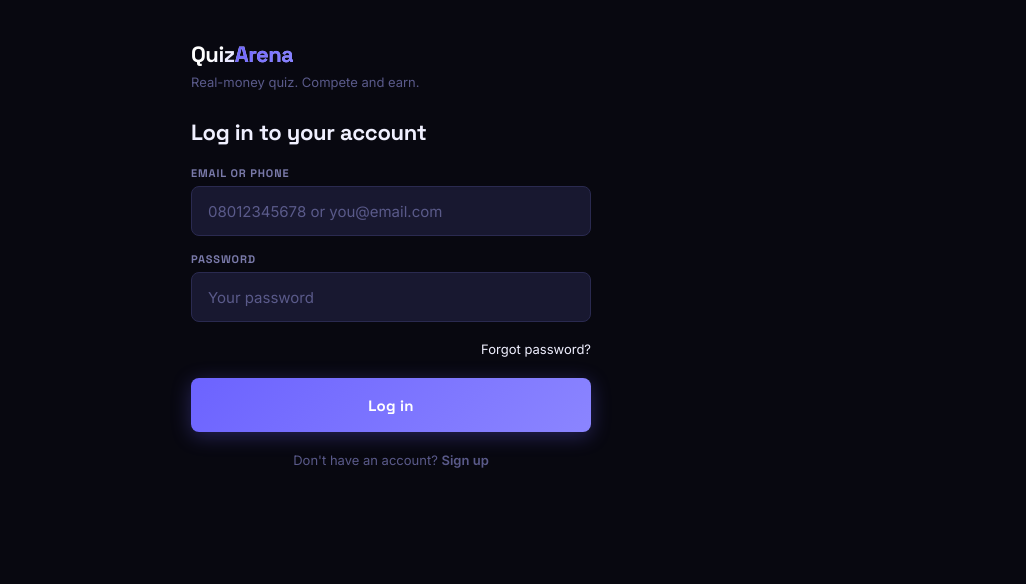
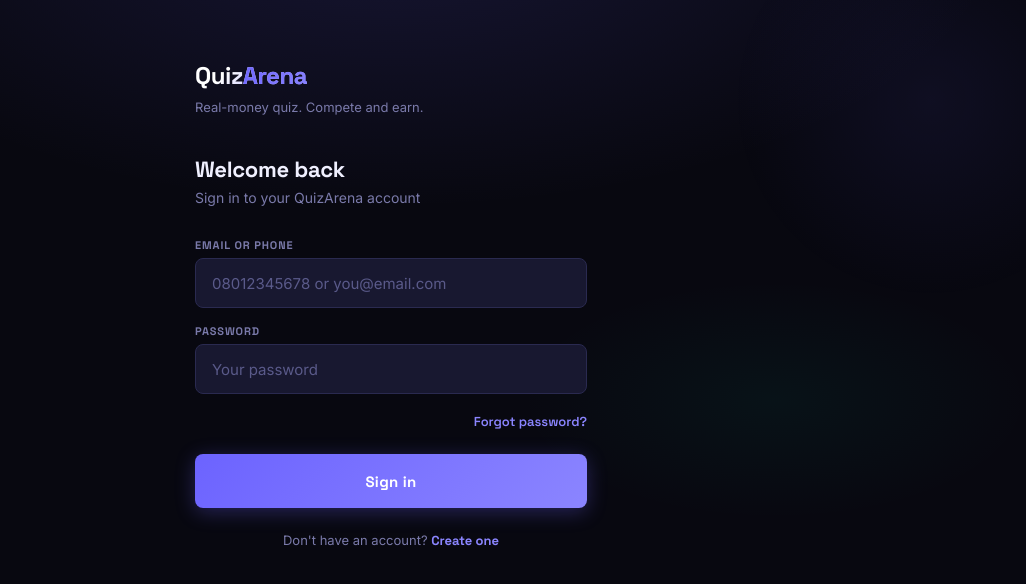
Before and after one commit to hellomeshcodeagency-dotcom/quizarena-frontend, a React (Vite) app: page /login in a window 1280 px wide. Shown: the top 584 px of the page, without its empty margins (249-1275 px from the left). Built offline with nearby package versions, Linux system fonts and the light colour scheme; no server answers.

Commit message:
Update Login.jsx

```diff
--- a/src/pages/Login.jsx
+++ b/src/pages/Login.jsx
@@ -1,16 +1,15 @@
-// LOGIN PAGE
 import { useState } from 'react'
 import { Link, useNavigate } from 'react-router-dom'
 import toast from 'react-hot-toast'
 import useAuthStore from '../context/authStore'
 import { Button, Input, Brand } from '../components/ui'
 
-export function Login() {
-  const login = useAuthStore(s => s.login)
+export default function Login() {
+  const login    = useAuthStore(s => s.login)
   const navigate = useNavigate()
-  const [form, setForm] = useState({ identifier: '', password: '' })
+  const [form,    setForm]    = useState({ identifier: '', password: '' })
   const [loading, setLoading] = useState(false)
-  const [error, setError] = useState('')
+  const [error,   setError]   = useState('')
 
   const submit = async (e) => {
     e.preventDefault()
@@ -20,60 +19,51 @@
       await login(form.identifier, form.password)
       navigate('/dashboard')
     } catch (err) {
-      setError(err.response?.data?.error || 'Login failed')
+      setError(err.response?.data?.error || 'Invalid credentials')
     } finally {
       setLoading(false)
     }
   }
 
   return (
-    <div style={{ minHeight: '100vh', display: 'flex', flexDirection: 'column', background: 'var(--bg)' }}>
-      <div style={{ maxWidth: 440, margin: '0 auto', padding: '40px 20px', width: '100%' }}>
-        <div style={{ marginBottom: 28 }}>
-          <Brand size={22} />
-          <div style={{ fontSize: 13, color: 'var(--muted)', marginTop: 6 }}>Real-money quiz. Compete and earn.</div>
+    <div className="hero-gradient" style={{ minHeight: '100vh', display: 'flex', flexDirection: 'column' }}>
+      {/* Decorative orbs */}
+      <div style={{ position: 'fixed', top: -100, right: -100, width: 400, height: 400, borderRadius: '50%', background: 'radial-gradient(circle, rgba(108,99,255,0.08) 0%, transparent 70%)', pointerEvents: 'none' }} />
+      <div style={{ position: 'fixed', bottom: -100, left: -100, width: 300, height: 300, borderRadius: '50%', background: 'radial-gradient(circle, rgba(0,212,170,0.06) 0%, transparent 70%)', pointerEvents: 'none' }} />
+
+      <div className="page-in" style={{ maxWidth: 440, margin: '0 auto', padding: '60px 24px 40px', width: '100%', flex: 1 }}>
+        <div style={{ marginBottom: 40 }}>
+          <Brand size={24} />
+          <div style={{ fontSize: 13, color: 'var(--muted2)', marginTop: 8 }}>Real-money quiz. Compete and earn.</div>
         </div>
 
-        <h2 style={{ marginBottom: 20 }}>Log in to your account</h2>
+        <h2 style={{ marginBottom: 6 }}>Welcome back</h2>
+        <div style={{ fontSize: 14, color: 'var(--muted2)', marginBottom: 32 }}>Sign in to your QuizArena account</div>
 
         {error && (
-          <div style={{ background: 'var(--red-dim)', border: '1px solid var(--red-mid)', borderRadius: 'var(--r)', padding: '10px 14px', fontSize: 13, color: 'var(--red)', marginBottom: 16 }}>
+          <div style={{ background: 'var(--red-dim)', border: '1px solid var(--red-mid)', borderRadius: 10, padding: '12px 16px', fontSize: 13, color: 'var(--red)', marginBottom: 20, animation: 'popIn 0.3s ease' }}>
             {error}
           </div>
         )}
 
         <form onSubmit={submit}>
-          <Input
-            label="Email or phone"
-            type="text"
-            placeholder="08012345678 or you@email.com"
-            value={form.identifier}
-            onChange={e => setForm(p => ({ ...p, identifier: e.target.value }))}
-            required
-          />
-          <Input
-            label="Password"
-            type="password"
-            placeholder="Your password"
-            value={form.password}
-            onChange={e => setForm(p => ({ ...p, password: e.target.value }))}
-            required
-          />
-          <div style={{ textAlign: 'right', marginBottom: 20 }}>
-            <span style={{ fontSize: 13, color: 'var(--blue)', cursor: 'pointer' }}>Forgot password?</span>
+          <Input label="Email or phone" type="text" placeholder="08012345678 or you@email.com" value={form.identifier} onChange={e => setForm(p => ({ ...p, identifier: e.target.value }))} required />
+          <Input label="Password" type="password" placeholder="Your password" value={form.password} onChange={e => setForm(p => ({ ...p, password: e.target.value }))} required />
+
+          <div style={{ textAlign: 'right', marginBottom: 24 }}>
+            <span style={{ fontSize: 13, color: 'var(--indigo-lt)', cursor: 'pointer', fontFamily: 'var(--display)', fontWeight: 600 }}>Forgot password?</span>
           </div>
+
           <Button type="submit" variant="primary" full size="lg" loading={loading}>
-            Log in
+            Sign in
           </Button>
         </form>
 
-        <div style={{ textAlign: 'center', marginTop: 20, fontSize: 13, color: 'var(--muted)' }}>
+        <div style={{ textAlign: 'center', marginTop: 24, fontSize: 13, color: 'var(--muted2)' }}>
           Don't have an account?{' '}
-          <Link to="/register" style={{ color: 'var(--blue)', fontWeight: 600 }}>Sign up</Link>
+          <Link to="/register" style={{ color: 'var(--indigo-lt)', fontWeight: 700, fontFamily: 'var(--display)' }}>Create one</Link>
         </div>
       </div>
     </div>
   )
 }
-
-export default Login
```
